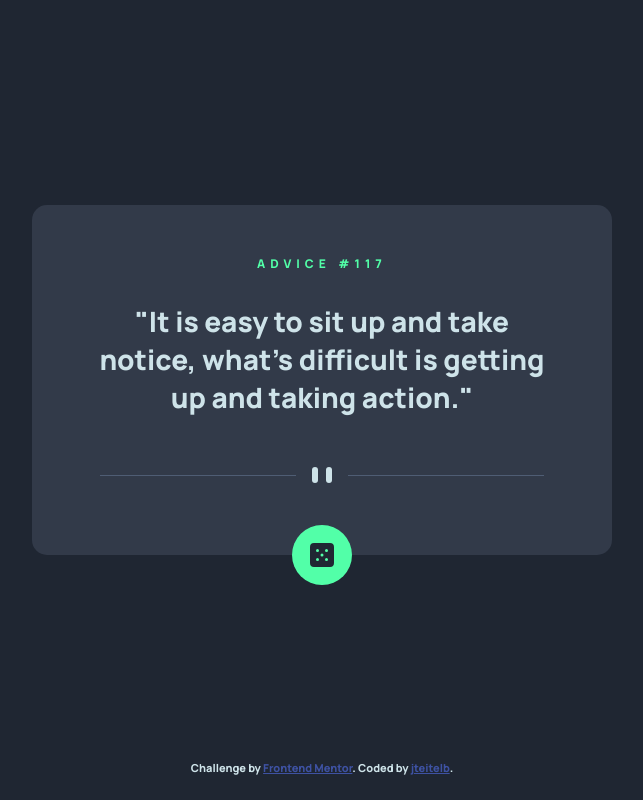
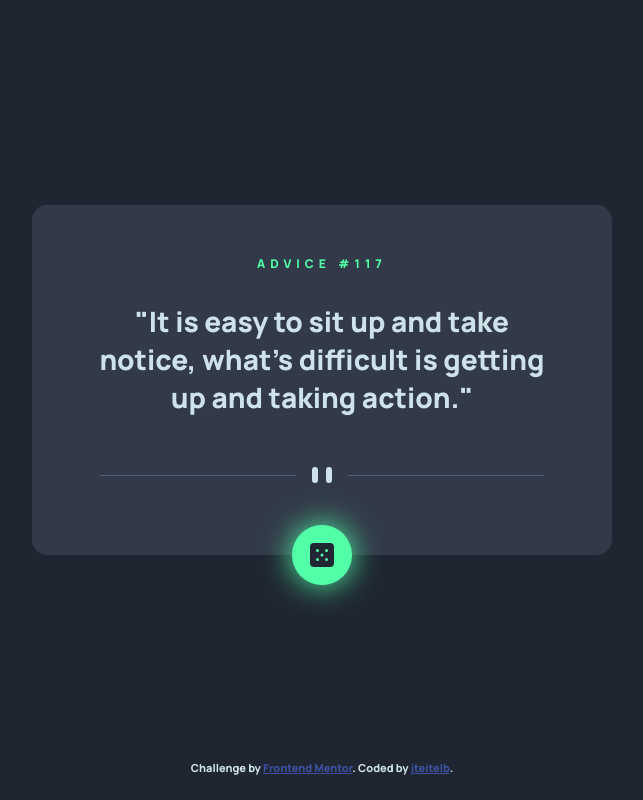
Before and after one commit to jteitelb/fm-advice-generator, a plain HTML site: page index.html in a window 1280 px wide. In both pictures the pointer is over the element 640 px from the left and 555 px from the top of the page. Shown: the whole page, without its empty margins (318-961 px from the left). Drawn offline with Linux system fonts and the light colour scheme.

Commit message:
die hover

```diff
--- a/style.css
+++ b/style.css
@@ -63,4 +63,9 @@ body {
   align-items: center;
   position: absolute;
   bottom: -30px;
+  cursor: pointer;
 }
+
+.die:hover {
+  box-shadow: 0 0 30px hsl(150, 100%, 66%);
+}
```
